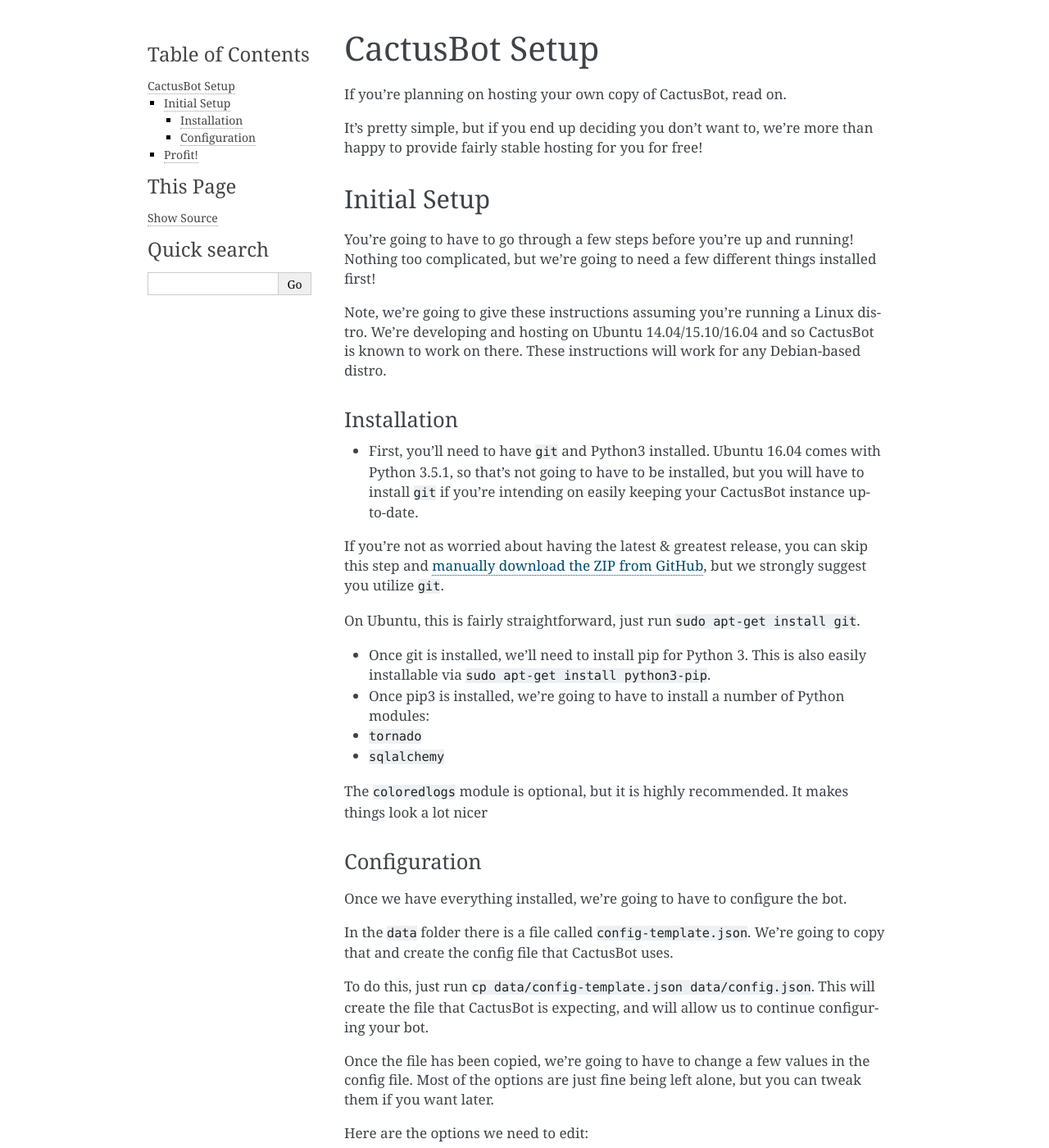
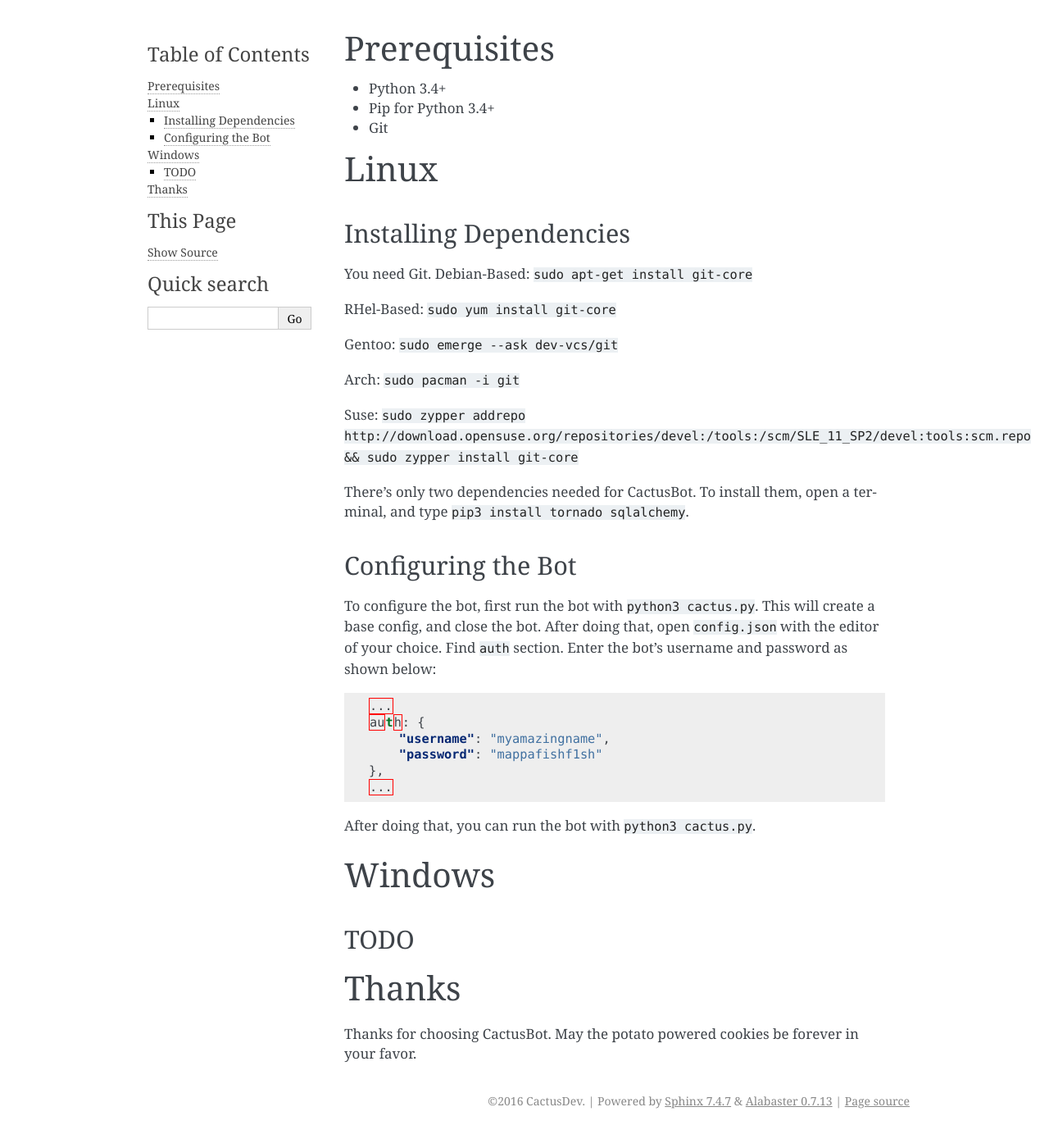
Before and after one commit to CactusDev/CactusBot, a Sphinx documentation site: the page built from docs/setup.md, in a window 1280 px wide and 1400 px high. Shown: the whole window at 82% size. Built offline with Sphinx 7.4.7, drawn with Linux system fonts in a browser that asks for light colours; some of the changed text lies outside the part shown.

Commit message:
Add new setup docs

````diff
--- a/docs/setup.md
+++ b/docs/setup.md
@@ -1,74 +1,41 @@
-# CactusBot Setup
+# Prerequisites
 
-If you're planning on hosting your own copy of CactusBot, read on.
+* Python 3.4+
+* Pip for Python 3.4+
+* Git
 
-It's pretty simple, but if you end up deciding you don't want to, we're more than happy to provide fairly stable hosting for you for free!
+# Linux
 
-## Initial Setup
-You're going to have to go through a few steps before you're up and running! Nothing too complicated, but we're going to need a few different things installed first!
+#### Installing Dependencies
+You need Git.
+Debian-Based: `sudo apt-get install git-core`
 
-Note, we're going to give these instructions assuming you're running a Linux distro. We're developing and hosting on Ubuntu 14.04/15.10/16.04 and so CactusBot is known to work on there. These instructions will work for any Debian-based distro.
+RHel-Based: `sudo yum install git-core`
 
-### Installation
+Gentoo: `sudo emerge --ask dev-vcs/git`
 
-* First, you'll need to have `git` and Python3 installed. Ubuntu 16.04 comes with  Python 3.5.1, so that's not going to have to be installed, but you will have to install `git` if you're intending on easily keeping your CactusBot instance up-to-date.
+Arch: `sudo pacman -i git`
 
- If you're not as worried about having the latest & greatest release, you can skip this step and [manually download the ZIP from GitHub](https://github.com/CactusBot/CactusBot/archive/master.zip), but we strongly suggest you utilize `git`.
+Suse: `sudo zypper addrepo http://download.opensuse.org/repositories/devel:/tools:/scm/SLE_11_SP2/devel:tools:scm.repo && sudo zypper install git-core`
 
- On Ubuntu, this is fairly straightforward, just run `sudo apt-get install git`.
+There's only two dependencies needed for CactusBot. To install them, open a terminal, and type `pip3 install tornado sqlalchemy`.
 
-* Once git is installed, we'll need to install pip for Python 3. This is also easily installable via `sudo apt-get install python3-pip`.
+#### Configuring the Bot
+To configure the bot, first run the bot with `python3 cactus.py`. This will create a base config, and close the bot. After doing that, open `config.json` with the editor of your choice. Find `auth` section. Enter the bot's username and password as shown below:
 
-* Once pip3 is installed, we're going to have to install a number of Python modules:
+```json
+...
+auth: {
+    "username": "myamazingname",
+    "password": "mappafishf1sh"
+},
+...
+```
 
- * `tornado`
- * `sqlalchemy`
+After doing that, you can run the bot with `python3 cactus.py`.
 
- The `coloredlogs` module is optional, but it is highly recommended. It makes things look a lot nicer
+# Windows
+## TODO
 
-### Configuration
-
-Once we have everything installed, we're going to have to configure the bot.
-
-In the `data` folder there is a file called `config-template.json`. We're going to copy that and create the config file that CactusBot uses.
-
-To do this, just run `cp data/config-template.json data/config.json`. This will create the file that CactusBot is expecting, and will allow us to continue configuring your bot.
-
-Once the file has been copied, we're going to have to change a few values in the config file. Most of the options are just fine being left alone, but you can tweak them if you want later.
-
-Here are the options we need to edit:
-
- * `channel`: Change this to channel name of whatever channel you want CactusBot to connect to. For example:
-
-  >     {
-  >        "channel": "channel", <-- change this string
-  >        "autorestart": true,
-  >        ...
-  >     }
-
- * `auth`: You're going to have to add the username and password of the bot account you want to use.
-
- If you want a custom name, then just create that account on Beam and add the login information as labeled. Otherwise, if you want to use the CactusBot account, you'll need to have us host the instance for you.
-
-  >     "auth": {
-  >        "username": "USERNAME",
-  >       "password": "PASSWORD"
-  >      },
-
- * `points` (optional): You can adjust these values if you want to utilize the currency/viewer reward system built into CactusBot.
-
-   You can customize the currency name, as well as how often currency is awarded and how many are awarded at a time:
-
-  >     "points": {
-  >        "name": "coin",
-  >        "per_interval": 5,
-  >        "interval": 1,
-  >        "enabled": true
-  >     }
-
-You can edit the other configuration options, but these are the only ones that are required to get CactusBot up and running.
-
-## Profit!
-Once you complete all of the above tasks, you can go ahead and launch CactusBot via `python3 cactus.py`!
-
-Thank you for choosing CactusBot and may the cookie-munching hamsters be ever in your favor!
+# Thanks
+Thanks for choosing CactusBot. May the potato powered cookies be forever in your favor.
````
Also changed, not shown: docs/index.md (+5 -10 lines).
